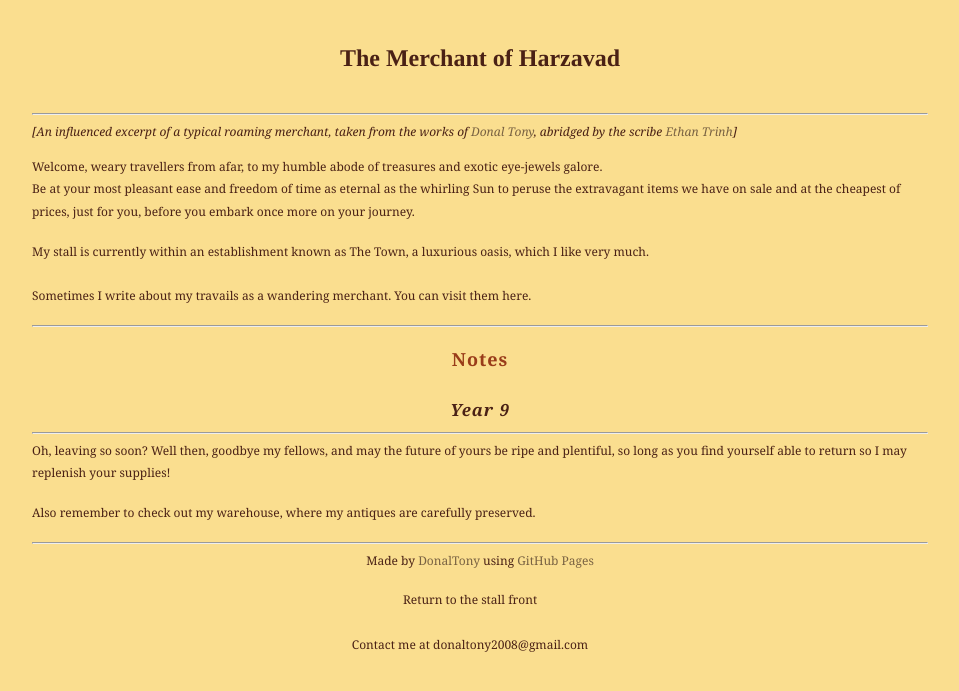
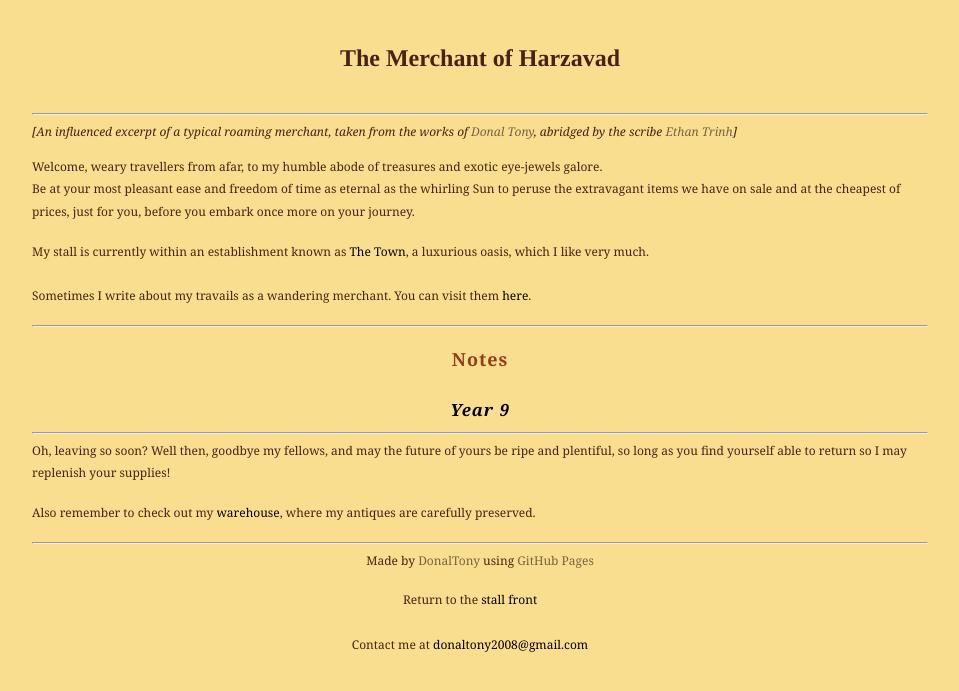
Before and after one commit to dvaraka/the-merchant, a Jekyll site: the page built from index.md, in a window 1280 px wide. Shown: the top 691 px of the page, without its empty margins (160-1119 px from the left). Built offline with Jekyll 4.4.1, drawn with Linux system fonts in a browser that asks for light colours; our own code applies the rules of GitHub Pages for plain Markdown files.

Commit message:
Update main.css

```diff
--- a/assets/css/main.css
+++ b/assets/css/main.css
@@ -47,7 +47,7 @@ a {
 		to right,
 		#124738,
 		#124738 50%,
-		#4A2115 50%
+		#000 50%
 	);
 	background-size: 200% 100%;
 	background-position: -100%;
```
